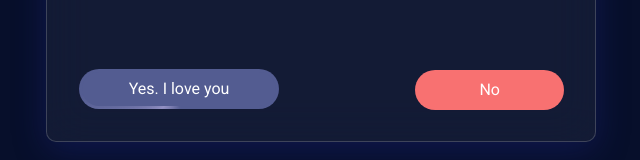
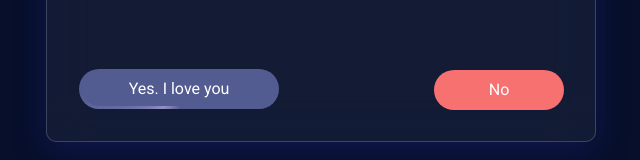
Before and after one commit to Paing4M/love, a Next.js app: page / in a window 1280 px wide. Shown: the part 431-591 px from the top of the page, without its empty margins (319-959 px from the left). Built offline with nearby package versions, Linux system fonts and the light colour scheme.

Commit message:
loveDemo1.01

```diff
--- a/app/globals.css
+++ b/app/globals.css
@@ -35,8 +35,9 @@
 	/* background: transparent; */
 	/* border: 1px solid #1b1a55;
 	color: black; */
-	width: fit-content;
-	padding: 0 4rem;
+	width: 130px;
+	text-align: center;
+	/* padding: 0 4rem; */
 }
 
 .my-button::before {
--- a/components/Component.tsx
+++ b/components/Component.tsx
@@ -60,7 +60,7 @@ const Component = () => {
 						onClick={randomPosition}
 						onMouseEnter={randomPosition}
 						ref={btnRef}
-						className='no bottom-[20px] xs:bottom-[31px] bg-red-400 right-[50%] translate-x-[50%] xs:translate-x-0 xs:right-[31px]'
+						className='no bottom-[20px] xs:bottom-[31px] bg-red-400 right-[50%] translate-x-[50%] xs:translate-x-0 xs:right-[31px] z-50'
 						style={{ position: 'absolute' }}
 					>
 						No
```
